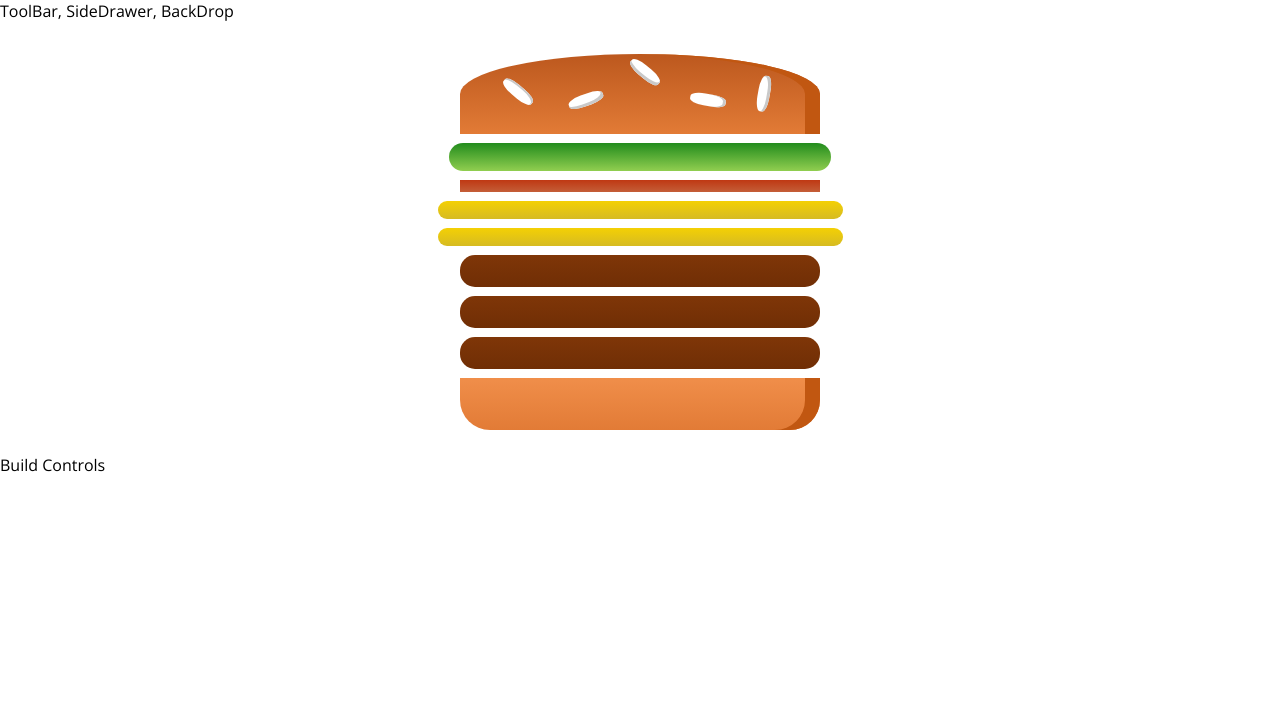
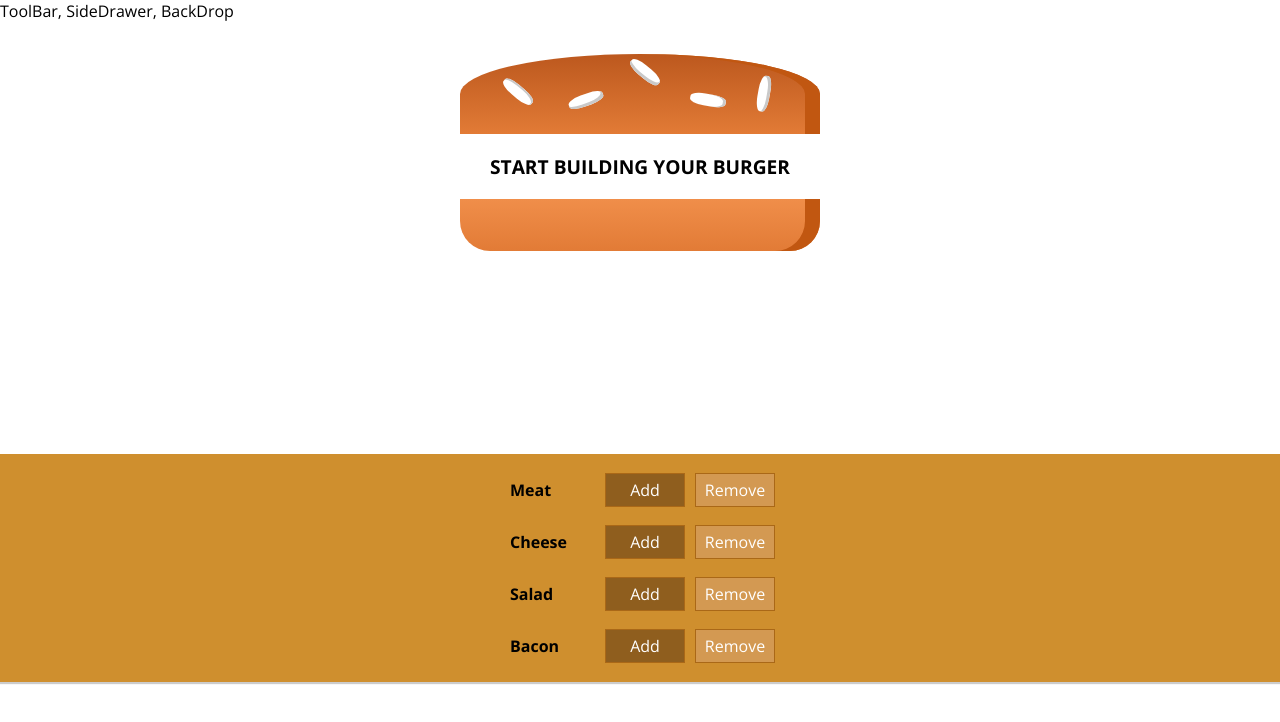
Before and after one commit to AlesandroMarques/burger-builder, a React (Create React App) app: page / in a window 1280 px wide. Shown: the top 722 px of the page. Built offline with nearby package versions, Linux system fonts and the light colour scheme.

Commit message:
Add build Controls Component and outputting many Build Controls

```diff
--- a/src/App.js
+++ b/src/App.js
@@ -8,9 +8,7 @@
   return (
     <div>
      <Layout>
-       <p>
          <BurgerBuilder></BurgerBuilder>
-       </p>
      </Layout>
     </div>
   );
--- /dev/null
+++ b/src/components/Burger/BuildControls/BuildControl/BuildControl.js
@@ -0,0 +1,14 @@
+import React from 'react';
+import bcCss from './BuildControl.module.css';
+
+const buildControl = (props) => (
+<div className = {bcCss.BuildControl}>
+    <div className = {bcCss.Label}>{props.label}</div>
+    <button className={bcCss.Add}>Add</button>
+    <button className={bcCss.Remove}>Remove</button>
+</div>
+
+
+
+);
+export default buildControl
--- /dev/null
+++ b/src/components/Burger/BuildControls/BuildControl/BuildControl.module.css
@@ -0,0 +1,56 @@
+.BuildControl {
+    display: flex;
+    justify-content: space-between;
+    align-items: center;
+    margin: 5px 0;
+}
+
+.BuildControl button {
+    display: block;
+    font: inherit;
+    padding: 5px;
+    margin: 0 5px;
+    width: 80px;
+    border: 1px solid #AA6817;
+    cursor: pointer;
+    outline: none;
+}
+
+.BuildControl button:disabled {
+    background-color: #AC9980;
+    border: 1px solid #7E7365;
+    color: #ccc;
+    cursor: default;
+}
+
+.BuildControl button:hover:disabled {
+    background-color: #AC9980;
+    color: #ccc;
+    cursor: not-allowed;
+}
+
+.Label {
+    padding: 10px;
+    font-weight: bold;
+    width: 80px;
+}
+
+.BuildControl .Remove {
+    background-color: #D39952;
+    color: white;
+}
+
+.BuildControl .Add {
+    background-color: #8F5E1E;
+    color: white;
+}
+
+.BuildControl .Remove:hover, .BuildControl .Remove:active {
+    background-color: #DAA972;
+    color: white;
+}
+
+.BuildControl .Add:hover,.BuildControl .Add:active {
+    background-color: #99703F;
+    color: white;
+}
--- /dev/null
+++ b/src/components/Burger/BuildControls/BuildControls.js
@@ -0,0 +1,22 @@
+import React from 'react';
+import bcsCss from './BuildControls.module.css';
+import BuildControl from './BuildControl/BuildControl';
+
+
+const controls = [
+    {label: 'Meat', type:'meat' },
+    {label: 'Cheese', type:'cheese' },
+    {label: 'Salad', type:'salad' },
+    {label: 'Bacon', type:'bacon' }
+];
+
+const buildControls = (props) => (
+<div className = {bcsCss.BuildControls}>
+    {controls.map(ctrl => (
+        <BuildControl key = {ctrl.label} label = {ctrl.label}/>
+    ))}
+</div>
+);
+
+
+export default buildControls;
--- /dev/null
+++ b/src/components/Burger/BuildControls/BuildControls.module.css
@@ -0,0 +1,11 @@
+.BuildControls{
+    width: 100%;
+    background-color: #CF8F2E ;
+    display: flex;
+    flex-flow: column;
+    align-items: center;
+    box-shadow: 0 2px 1px #ccc;
+    margin: auto;
+    padding: 10px 0;
+
+}
--- a/src/components/Burger/Burger.js
+++ b/src/components/Burger/Burger.js
@@ -8,13 +8,29 @@
 // map that with the keyName , then create array of length value of that keyName
 // then return a Burger ingredient obj with randon index/key and the ingreditent keyname as the type
 // result is an array of <BurgerIngredient type = {ingredient names}
-    const ingredientNames = Object.keys(props.ingredients)
+    let ingredientNames = Object.keys(props.ingredients)
     .map(igKey => {
         return [...Array(props.ingredients[igKey])].map((_,i)=> {
         return <BurgerIngredient key={igKey +i} type={igKey}/>;
     });
+    })
+    //reduce below flattens array before this it is array of arrays
+    .reduce((arr,el)=>{
+        return arr.concat(el)
+    },[]);
 
-    });
+
+
+    // check if inegrediantNames array is empty
+    // if it is output a msg 'start building your burger'
+    console.log(ingredientNames);
+
+    //let outputMsg = null;
+    if(ingredientNames.length ===0){
+
+        //outputMsg = <p>START BUILDING YOUR BUGER</p>;
+        ingredientNames= <p>START BUILDING YOUR BURGER</p>;
+    }
 
 
 return (
--- a/src/containers/BurgerBuilder/BurgerBuilder.js
+++ b/src/containers/BurgerBuilder/BurgerBuilder.js
@@ -1,15 +1,16 @@
 import React, {Component} from 'react';
 import Aux from '../../hoc/Auxiliary';
 import Burger from '../../components/Burger/Burger';
+import BuildControls from '../../components/Burger/BuildControls/BuildControls';
 
 class BurgerBuilder extends Component {
     state = {
         //key value pairs of ingredients names and amount of each
         ingredients:{
-            salad: 1,
-            bacon: 1,
-            cheese: 2,
-            meat: 3
+            salad: 0,
+            bacon: 0,
+            cheese: 0,
+            meat: 0
         }
 
 
@@ -20,7 +21,7 @@
     return(
         <Aux>
             <Burger ingredients = {this.state.ingredients}/>
-            <div>Build Controls</div>
+            <BuildControls/>
         </Aux>
 
     );
```
